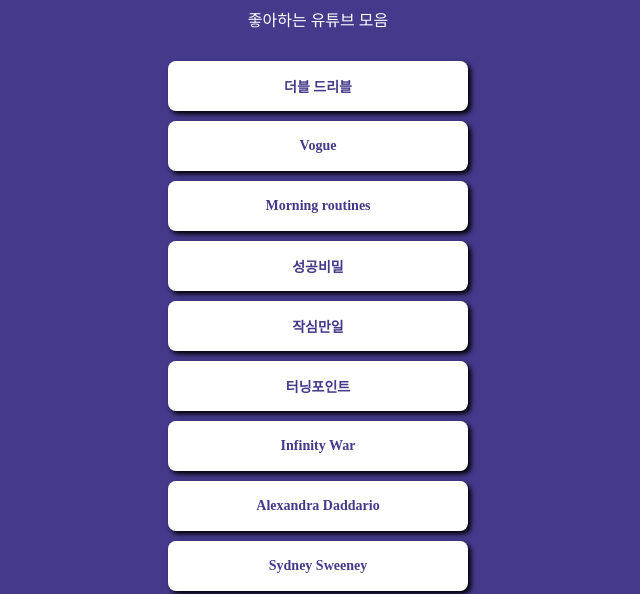
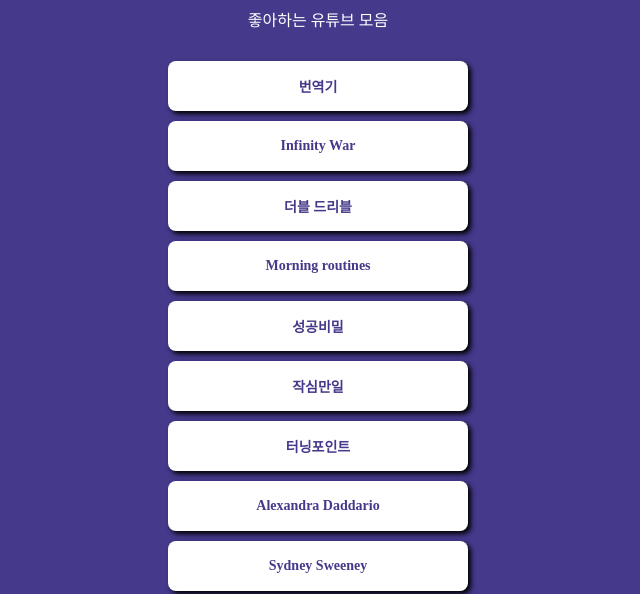
Before and after one commit to develop1percent/mypage, a plain HTML site: page index.html in a window 1280 px wide. Shown: the part 213-807 px from the top of the page, without its empty margins (322-962 px from the left). Drawn offline with Linux system fonts and the light colour scheme; a web font is replaced by a local one.

Commit message:
Update index.html

```diff
--- a/index.html
+++ b/index.html
@@ -84,13 +84,13 @@
         <div class="profile"></div>
         <h1 class="main">장예문</h1>
         <p class="sub">좋아하는 유튜브 모음</p>
+        <a target="_blank" href="https://www.google.com/search?q=%EB%B2%88%EC%97%AD%EA%B8%B0&oq=%EB%B2%88%EC%97%AD%EA%B8%B0&aqs=chrome.0.69i59.779j0j15&sourceid=chrome&ie=UTF-8">번역기</a>
+        <a target="_blank" href="https://www.youtube.com/playlist?list=PLC42iOwHJ-hFpQ8ovXEmKfnPvW8cPbth7">Infinity War</a>
         <a target="_blank" href="https://www.youtube.com/c/%EB%8D%94%EB%B8%94%EB%93%9C%EB%A6%AC%EB%B8%94/videos">더블 드리블</a>
-        <a target="_blank" href="https://www.youtube.com/playlist?list=PLztAHXmlMZFQqnEL2hPOHFDyROa3h--xl">Vogue</a>
         <a target="_blank" href="https://www.youtube.com/results?search_query=elle+morning+routines">Morning routines</a>
         <a target="_blank" href="https://www.youtube.com/c/%EC%84%B1%EA%B3%B5%EB%B9%84%EB%B0%80/videos">성공비밀</a>
         <a target="_blank" href="https://www.youtube.com/channel/UCZn-Gc4mzqSuc70BYo_W9kA/videos">작심만일</a>
         <a target="_blank" href="https://www.youtube.com/c/%ED%84%B0%EB%8B%9D%ED%8F%AC%EC%9D%B8%ED%8A%B8%EC%9C%84%EB%8C%80%ED%95%9C%EC%84%B1%EA%B3%B5%EC%9D%98%EC%8B%9C%EC%9E%91%EC%A0%90/videos">터닝포인트</a>
-        <a target="_blank" href="https://www.youtube.com/playlist?list=PLC42iOwHJ-hFpQ8ovXEmKfnPvW8cPbth7">Infinity War</a>
         <a target="_blank" href="https://www.youtube.com/results?search_query=alexandra+daddario">Alexandra Daddario</a>
         <a target="_blank" href="https://www.youtube.com/results?search_query=sydney+sweeney">Sydney Sweeney</a>
         <a target="_blank" href="https://www.youtube.com/results?search_query=charisma+on+command">Charisma on command</a>
```
